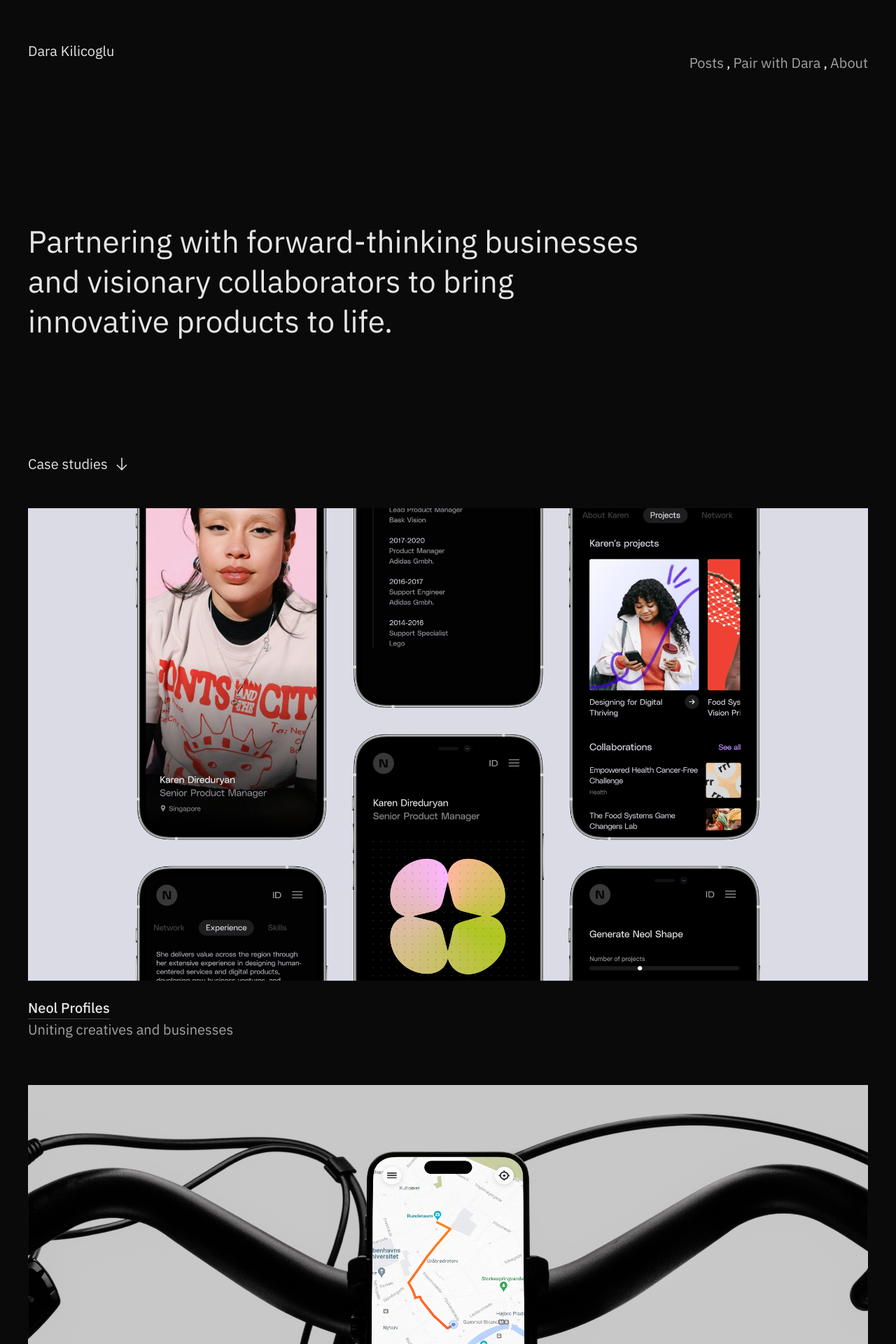
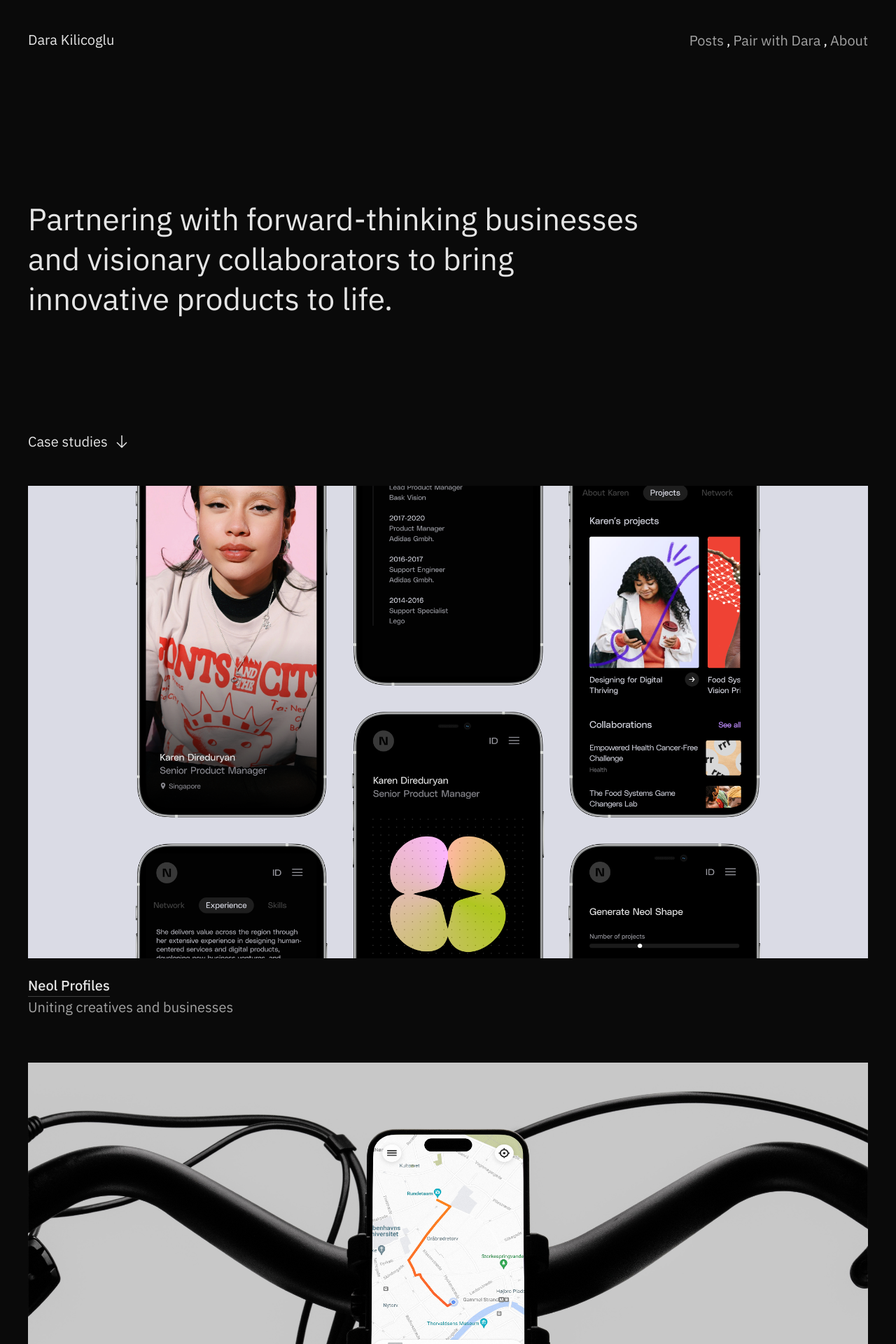
Before and after one commit to dara/dara.github.io, a Jekyll site: the page built from index.html, in a window 1280 px wide. Shown: the top 1920 px of the page at 70% size. Built offline with Jekyll 4.4.1, drawn with Linux system fonts in a browser that asks for light colours.

Commit message:
Fix header positioning

```diff
--- a/assets/css/main.css
+++ b/assets/css/main.css
@@ -721,29 +721,13 @@ h1, h2, h3, h4, h5, h6, a {
   position: fixed;
 }
 
-.absolute {
-  position: absolute;
-}
-
-.inset-0 {
-  inset: 0px;
+.relative {
+  position: relative;
 }
 
 .inset-x-0 {
   left: 0px;
   right: 0px;
-}
-
-.left-0 {
-  left: 0px;
-}
-
-.right-0 {
-  right: 0px;
-}
-
-.top-16 {
-  top: 4rem;
 }
 
 .bottom-0 {
@@ -894,10 +878,6 @@ h1, h2, h3, h4, h5, h6, a {
   justify-content: flex-start;
 }
 
-.justify-center {
-  justify-content: center;
-}
-
 .justify-between {
   justify-content: space-between;
 }
@@ -906,20 +886,12 @@ h1, h2, h3, h4, h5, h6, a {
   gap: 0.5rem;
 }
 
-.gap-4 {
-  gap: 1rem;
+.gap-3 {
+  gap: 0.75rem;
 }
 
 .gap-8 {
   gap: 2rem;
-}
-
-.gap-6 {
-  gap: 1.5rem;
-}
-
-.gap-3 {
-  gap: 0.75rem;
 }
 
 .space-y-12 > :not([hidden]) ~ :not([hidden]) {
@@ -982,11 +954,6 @@ h1, h2, h3, h4, h5, h6, a {
   background-color: rgb(23 23 23 / var(--tw-bg-opacity, 1));
 }
 
-.bg-gray-900 {
-  --tw-bg-opacity: 1;
-  background-color: rgb(17 24 39 / var(--tw-bg-opacity, 1));
-}
-
 .bg-neutral-900 {
   --tw-bg-opacity: 1;
   background-color: rgb(23 23 23 / var(--tw-bg-opacity, 1));
@@ -1025,29 +992,14 @@ h1, h2, h3, h4, h5, h6, a {
   padding-right: 0.5rem;
 }
 
-.py-40 {
-  padding-top: 10rem;
-  padding-bottom: 10rem;
-}
-
-.px-8 {
-  padding-left: 2rem;
-  padding-right: 2rem;
-}
-
-.px-6 {
-  padding-left: 1.5rem;
-  padding-right: 1.5rem;
-}
-
 .px-4 {
   padding-left: 1rem;
   padding-right: 1rem;
 }
 
-.px-0 {
-  padding-left: 0px;
-  padding-right: 0px;
+.py-40 {
+  padding-top: 10rem;
+  padding-bottom: 10rem;
 }
 
 .pb-2 {
@@ -1070,6 +1022,11 @@ h1, h2, h3, h4, h5, h6, a {
   font-family: "IBM Plex Sans", sans-serif;
 }
 
+.text-3xl {
+  font-size: 1.875rem;
+  line-height: 2.25rem;
+}
+
 .text-\[17px\] {
   font-size: 17px;
 }
@@ -1080,16 +1037,6 @@ h1, h2, h3, h4, h5, h6, a {
 
 .text-sm {
   font-size: 17px;
-}
-
-.text-2xl {
-  font-size: 1.5rem;
-  line-height: 2rem;
-}
-
-.text-3xl {
-  font-size: 1.875rem;
-  line-height: 2.25rem;
 }
 
 .font-medium {
@@ -1127,12 +1074,20 @@ h1, h2, h3, h4, h5, h6, a {
 }
 
 @media (min-width: 768px) {
+  .md\:static {
+    position: static;
+  }
+
   .md\:relative {
     position: relative;
   }
 
   .md\:top-0 {
     top: 0px;
+  }
+
+  .md\:top-auto {
+    top: auto;
   }
 
   .md\:block {
@@ -1145,6 +1100,10 @@ h1, h2, h3, h4, h5, h6, a {
 
   .md\:hidden {
     display: none;
+  }
+
+  .md\:h-auto {
+    height: auto;
   }
 
   .md\:grid-cols-3 {
@@ -1184,6 +1143,10 @@ h1, h2, h3, h4, h5, h6, a {
     padding-right: 0px;
   }
 
+  .md\:pt-0 {
+    padding-top: 0px;
+  }
+
   .md\:text-base {
     font-size: 20px;
   }
--- a/index.html
+++ b/index.html
@@ -2,7 +2,7 @@
 layout: default
 ---
 
-<header class="flex items-center mb-12 text-white justify-between">
+<header class="flex items-center mb-12 text-white justify-between relative">
     <h1 class="border-b-2 border-transparent">Dara Kilicoglu</h1>
 
     <button id="mobile-menu-button" class="md:hidden" aria-label="Menu">
@@ -11,8 +11,8 @@ layout: default
         </svg>
     </button>
 
-    <nav id="nav-menu" class="hidden md:block fixed md:relative top-[88px] md:top-0 inset-x-0 bottom-0 bg-neutral-950 md:bg-transparent md:p-0">
-        <div class="flex flex-col md:flex-row gap-3 md:gap-0 h-full items-start md:items-center justify-start pt-8 md:justify-center px-4 md:px-0">
+    <nav id="nav-menu" class="hidden md:block fixed md:static top-[88px] md:top-auto inset-x-0 bottom-0 bg-neutral-950 md:bg-transparent md:p-0">
+        <div class="flex flex-col md:flex-row gap-3 md:gap-0 h-full md:h-auto items-start md:items-center justify-start pt-8 md:pt-0 md:justify-center px-4 md:px-0">
             <a href="/posts" class="text-link text-3xl md:text-base {% if page.url == '/posts' %}current{% endif %}">Posts</a><span class="hidden md:inline px-1">,</span>
             <a href="/pair-with-dara" class="text-link text-3xl md:text-base {% if page.url == '/pair-with-dara' %}current{% endif %}">Pair with Dara</a><span class="hidden md:inline px-1">,</span>
             <a href="/about" class="text-link text-3xl md:text-base {% if page.url == '/about' %}current{% endif %}">About</a>
```
